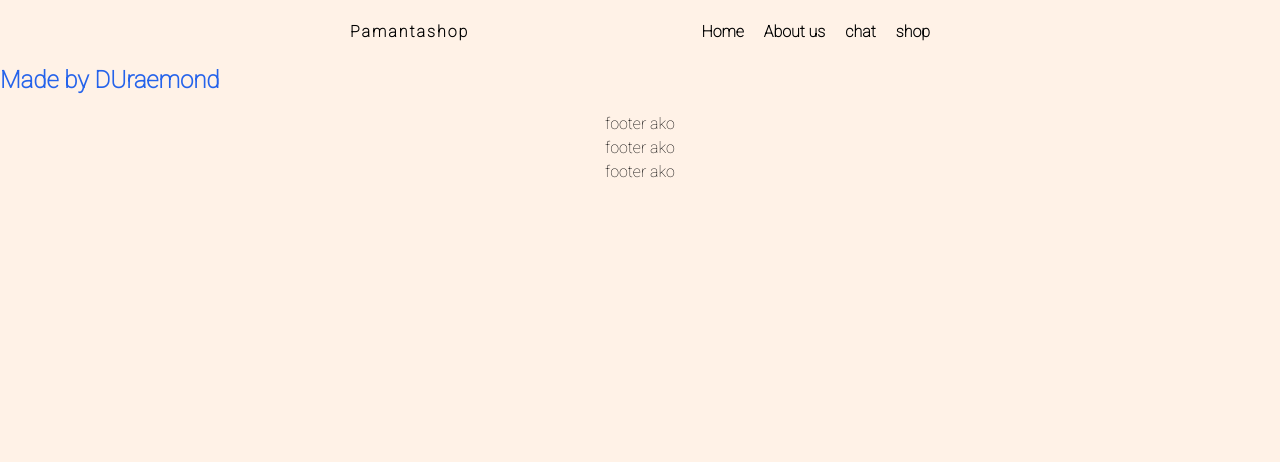
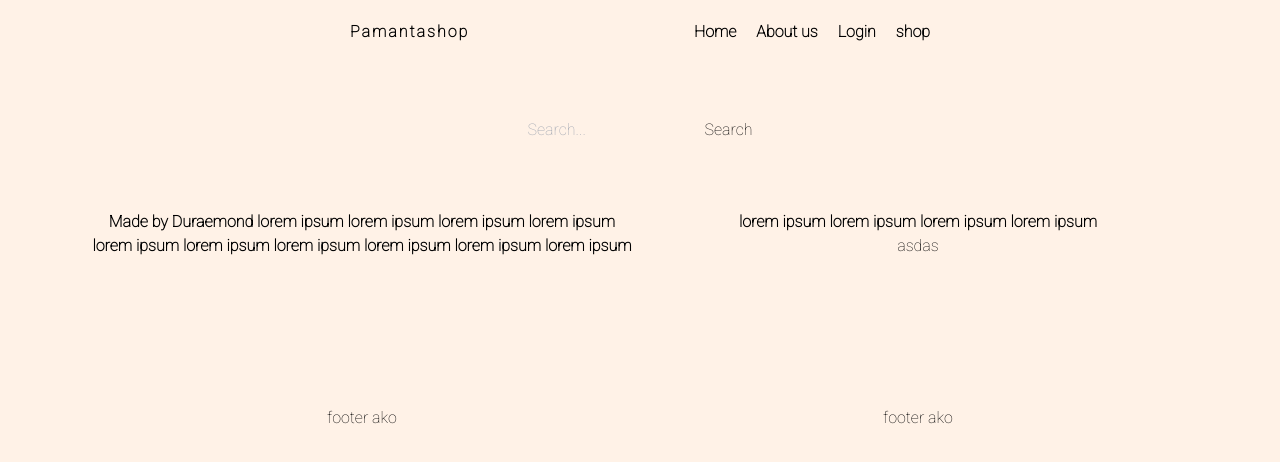
Before and after one commit to Duraeu/Pamantashop-finals, a React (Create React App) app in the folder my-app/: page / in a window 1280 px wide. Shown: the top 462 px of the page. Built offline with nearby package versions, Linux system fonts and the light colour scheme; a web font is replaced by a local one.

Commit message:
Login page, search bar
minimum lang walang design wala ding function pa

```diff
--- a/my-app/package.json
+++ b/my-app/package.json
@@ -7,6 +7,7 @@
     "@testing-library/react": "^13.4.0",
     "@testing-library/user-event": "^13.5.0",
     "autoprefixer": "^10.4.16",
+    "axios": "^1.6.3",
     "postcss": "^8.4.32",
     "react": "^18.2.0",
     "react-dom": "^18.2.0",
--- a/my-app/src/App.js
+++ b/my-app/src/App.js
@@ -3,18 +3,30 @@ import React from 'react';
 import AppRouter from './AppRouter';
 import Navbar from './components/Navbar';
 import Footer from './components/Footer';
+import AuthComponent from './components/AuthComponent';
+import SearchBar from './components/SearchBar';
+
 
 function App() {
+
+  const handleSearch = (searchTerm) => {
+    // Implement your search logic here
+    console.log(`Searching for: ${searchTerm}`);
+  };
+
   return (
     <div className="App">
-      <div className=''>
+      <div>
        <Navbar />
+        <div className='Content flex-grow'>
+          <SearchBar onSearch={handleSearch} />
+          <AppRouter />
+        </div>
 
-        <div className='flex-grow'>
-          <AppRouter />
+        <div className='Footer'>
+          <Footer />
+        </div>
 
-        </div>
-      <Footer />
       </div>
     </div>
   );
--- a/my-app/src/AppRouter.js
+++ b/my-app/src/AppRouter.js
@@ -3,6 +3,7 @@ import React from 'react';
 import { BrowserRouter as Router, Route, Routes } from 'react-router-dom';
 import Home from './Pages/Home';
 import About from './Pages/About';
+import AuthComponent from './components/AuthComponent';
 
 
 const AppRouter = () => {
@@ -11,7 +12,8 @@ const AppRouter = () => {
       <Routes>
       <Route path="/" element={<Home />} />
         <Route path="/Home" element={<Home />} />
-        <Route path="/about" element={<About />} />
+        <Route path="/About" element={<About />} />
+        <Route path="/Login" element={<AuthComponent />} />
       </Routes>
     </Router>
   );
--- a/my-app/src/Pages/Home.js
+++ b/my-app/src/Pages/Home.js
@@ -7,11 +7,15 @@ const Home = () => {
 
     return (
         <div className="home">
-
-
-            <h2 className="text-2xl font-bold text-blue-600">Made by DUraemond</h2>
-
-
+            <div className='columns-2 p-6 m-5'>
+                <div className="font-bold text-blue-600 ">
+                    <p>Made by Duraemond lorem ipsum lorem ipsum lorem ipsum lorem ipsum lorem ipsum lorem ipsum
+                        lorem ipsum lorem ipsum lorem ipsum lorem ipsum lorem ipsum lorem ipsum lorem ipsum lorem ipsum </p>
+                    </div>
+                <div>
+                    <p>asdas</p>
+                    </div>
+            </div>
 
         </div>
      );
--- /dev/null
+++ b/my-app/src/components/AuthComponent.js
@@ -0,0 +1,44 @@
+// AuthComponent.js
+import React, { useState } from 'react';
+
+const AuthComponent = () => {
+  const [email, setEmail] = useState('');
+  const [password, setPassword] = useState('');
+  const [isSignUp, setIsSignUp] = useState(false);
+
+  const handleToggleMode = () => {
+    setIsSignUp(!isSignUp);
+  };
+
+  const handleSubmit = (e) => {
+    e.preventDefault();
+
+    // In a real application, send a request to your server for authentication.
+    // For simplicity, we'll just log the credentials for now.
+    console.log(`Email: ${email}, Password: ${password}, Mode: ${isSignUp ? 'Sign Up' : 'Login'}`);
+  };
+
+  return (
+    <div className='FormLogin p-4 m-4 bg-plmlogin border-slate-200'>
+      <h2>{isSignUp ? 'Sign Up' : 'Login'}</h2>
+      <form onSubmit={handleSubmit}>
+        <label>
+          Email:
+          <input type="email" value={email} onChange={(e) => setEmail(e.target.value)} required />
+        </label>
+        <br />
+        <label>
+          Password:
+          <input type="password" value={password} onChange={(e) => setPassword(e.target.value)} required />
+        </label>
+        <br />
+        <button type="submit">{isSignUp ? 'Sign Up' : 'Login'}</button>
+      </form>
+      <p onClick={handleToggleMode}>
+        {isSignUp ? 'Already have an account? Log in.' : 'Don\'t have an account? Sign up.'}
+      </p>
+    </div>
+  );
+};
+
+export default AuthComponent;
--- a/my-app/src/components/Footer.js
+++ b/my-app/src/components/Footer.js
@@ -1,9 +1,8 @@
 const Footer = () => {
     return (
-        <div className="bg-transparent text-white p-4 text-center">
-            <p >footer ako</p>
-            <p >footer ako</p>
-            <p >footer ako</p>
+        <div className="columns-2 p-6 m-5">
+            <p>footer ako</p>
+            <p>footer ako</p>
         </div>
     );
 }
--- a/my-app/src/components/Navbar.js
+++ b/my-app/src/components/Navbar.js
@@ -6,7 +6,7 @@ const Navbar = () => {
             <ul>
                 <li><a href="/Home">Home</a></li>
                 <li><a href="/About">About us</a></li>
-                <li><a href="/">chat</a></li>
+                <li><a href="/Login">Login</a></li>
                 <li><a href="/">shop</a></li>
             </ul>
         </div>
--- /dev/null
+++ b/my-app/src/components/SearchBar.js
@@ -0,0 +1,29 @@
+import React, { useState } from 'react';
+
+const SearchBar = ({ onSearch }) => {
+  const [searchTerm, setSearchTerm] = useState('');
+
+  const handleChange = (e) => {
+    setSearchTerm(e.target.value);
+  };
+
+  const handleSubmit = (e) => {
+    e.preventDefault();
+    // Pass the search term to the parent component or perform search logic here
+    onSearch(searchTerm);
+  };
+
+  return (
+    <form onSubmit={handleSubmit} className='p-6 align-center'>
+      <input
+        type="text"
+        placeholder="Search..."
+        value={searchTerm}
+        onChange={handleChange}
+      />
+      <button type="submit">Search</button>
+    </form>
+  );
+};
+
+export default SearchBar;
--- a/my-app/src/index.css
+++ b/my-app/src/index.css
@@ -45,27 +45,38 @@
   font-weight: bold;
 }
 
-.content{
-  border-bottom: 2px solid black;
+.Content{
   margin: 0 3rem;
   padding: 30px 0;
   position: flex;
   display: block;
+  text-align: center;
 }
 
+.Footer {
+  margin: 0 3rem;
+  padding: 30px 0;
+  position: flex;
+  display: block;
+  text-align: center;
+}
+ .FormLogin h2, label{
+  background-color: #A4826D;
+  color: white;
+ }
 
-.friends-preview{
-  padding: 10px;
+ .FormLogin p{
+  color: white;
+  background-color: #A4826D;
+ }
+ .FormLogin form{
+  color: white;
+  background-color: #A4826D;
+ }
+
+ .FormLogin input{
+  margin: 2px;
+  border-radius: 10px;
   border: 2px solid black;
-  left: 0;
-  margin: 1rem 0;
-  position: flex;
-}
-
-.friends-preview:hover{
-  box-shadow: 5px 10px #000000;
-}
-
-.friends-preview h2{
-  font-size: 20px;
-}
+  color: black;
+ }
--- a/my-app/tailwind.config.js
+++ b/my-app/tailwind.config.js
@@ -3,6 +3,10 @@ module.exports = {
   content: [    './src/**/*.{js,ts,jsx,tsx}',
   './public/index.html',],
   theme: {
+    colors: { transparent: 'transparent',
+              current: 'currentColor',
+              plmlogin: '#A4826D',
+              plmbg: '#FFF2E7',},
     extend: {},
   },
   plugins: [],
```
Also changed, not shown: 2 other files (tests, documents, lock files or other folders).
